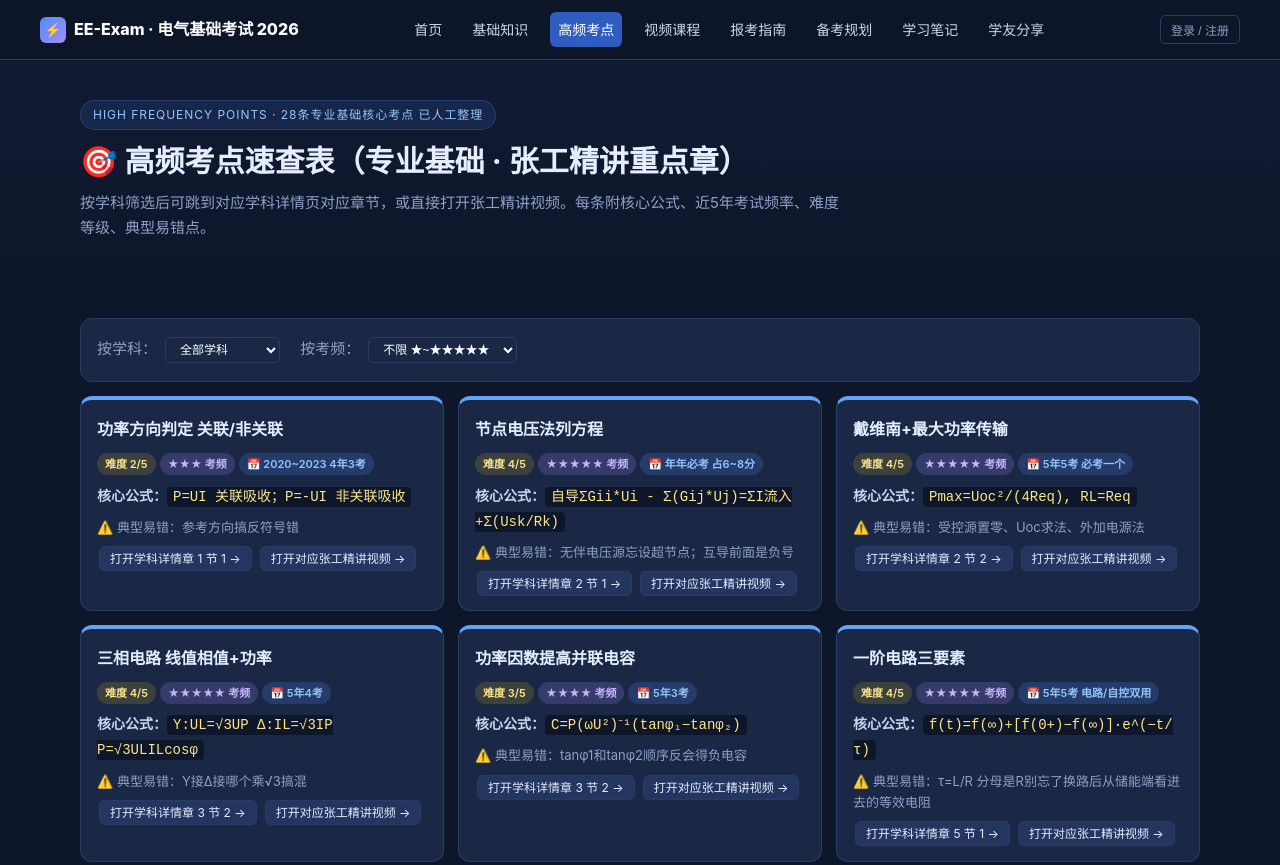
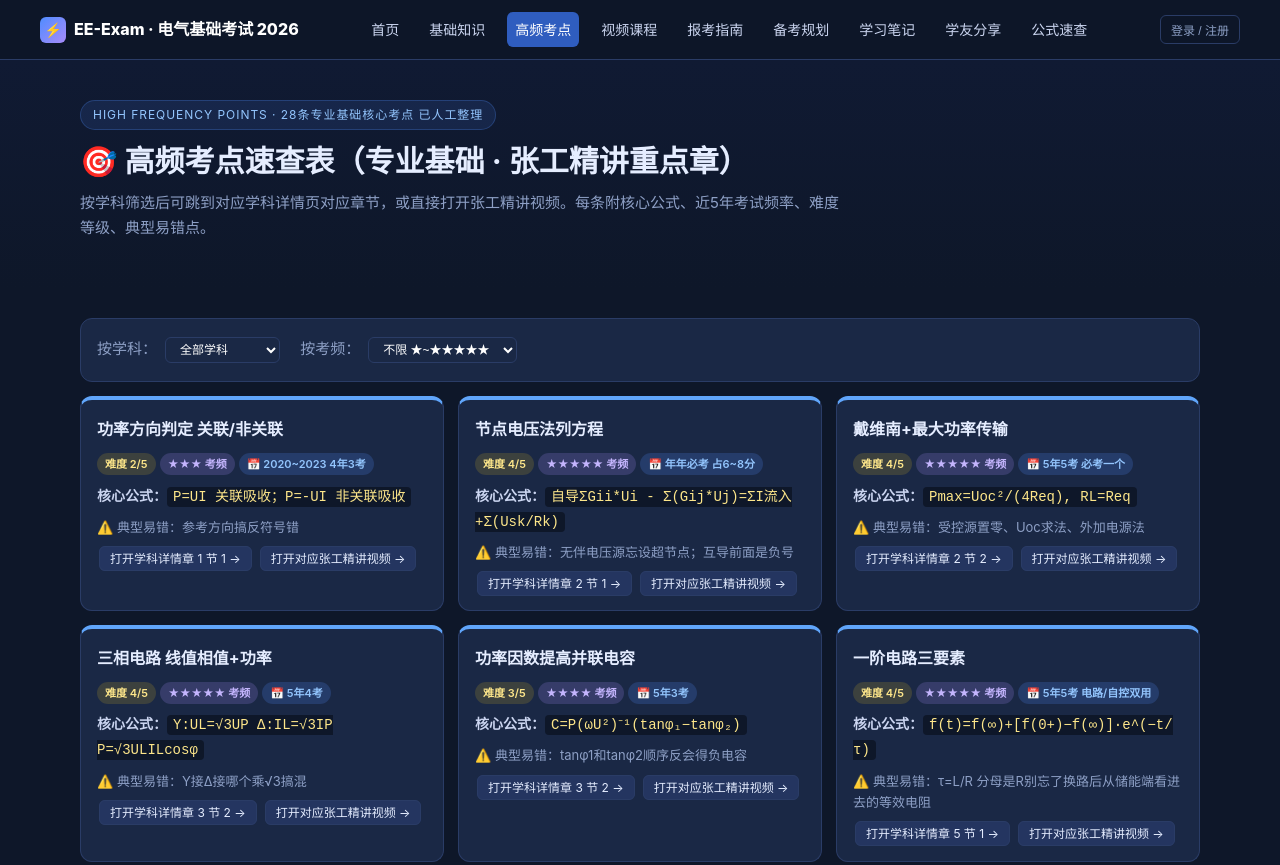
Before and after one commit to lbl1988/EE-Exam-Basic, a website: page hot-points.html in a window 1280 px wide. Shown: the top 865 px of the page. Drawn offline with Linux system fonts and the light colour scheme; no server answers.

Commit message:
chore: hot-points.html 添加 nav-formulas.js 导航脚本引用

```diff
--- a/hot-points.html
+++ b/hot-points.html
@@ -52,5 +52,6 @@
 <script src="js/auth.js"></script>
 <script src="js/progress.js"></script>
 <script src="js/main.js?v=2"></script>
+  <script src="js/nav-formulas.js"></script>
 </body>
 </html>
```
